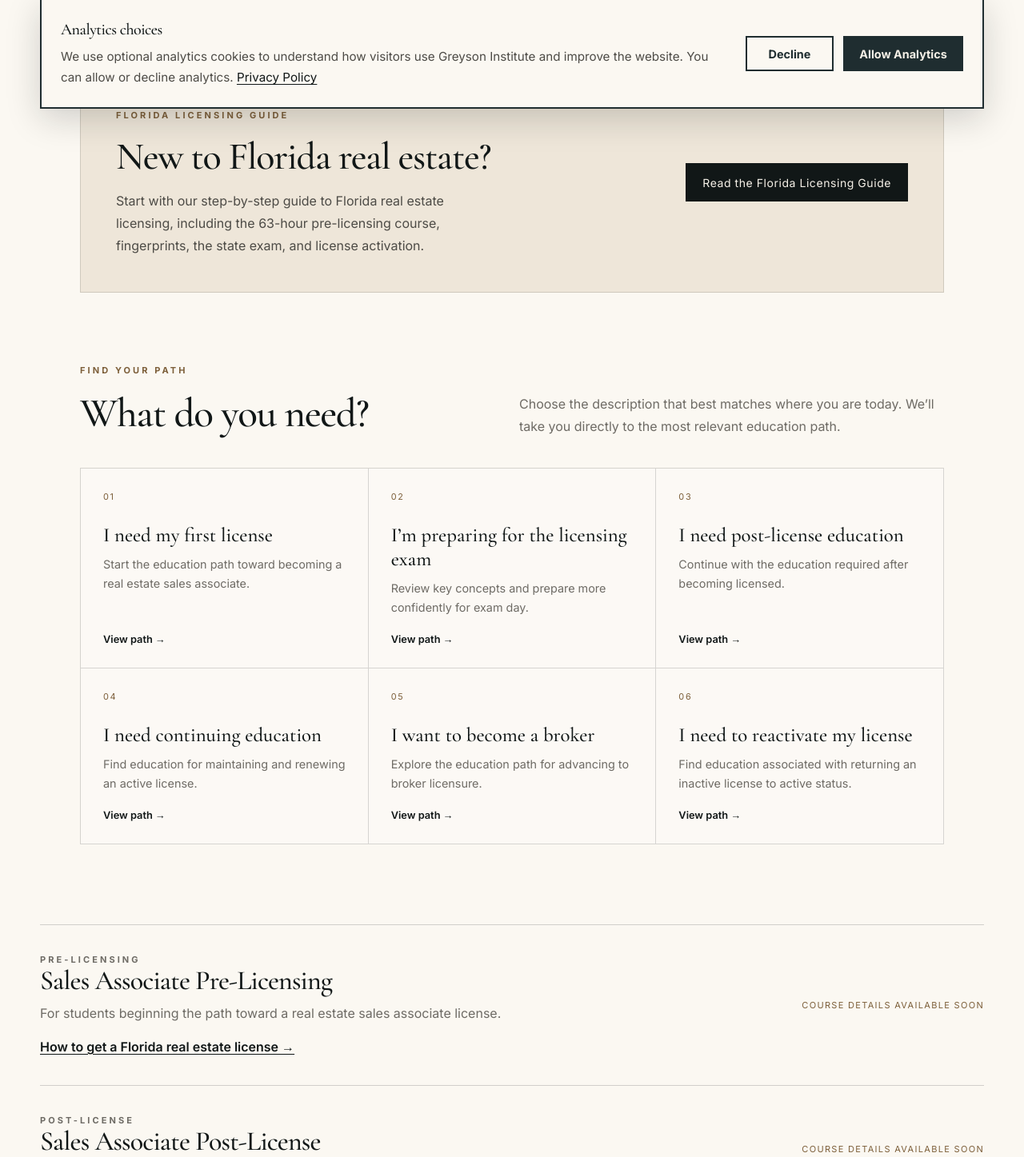
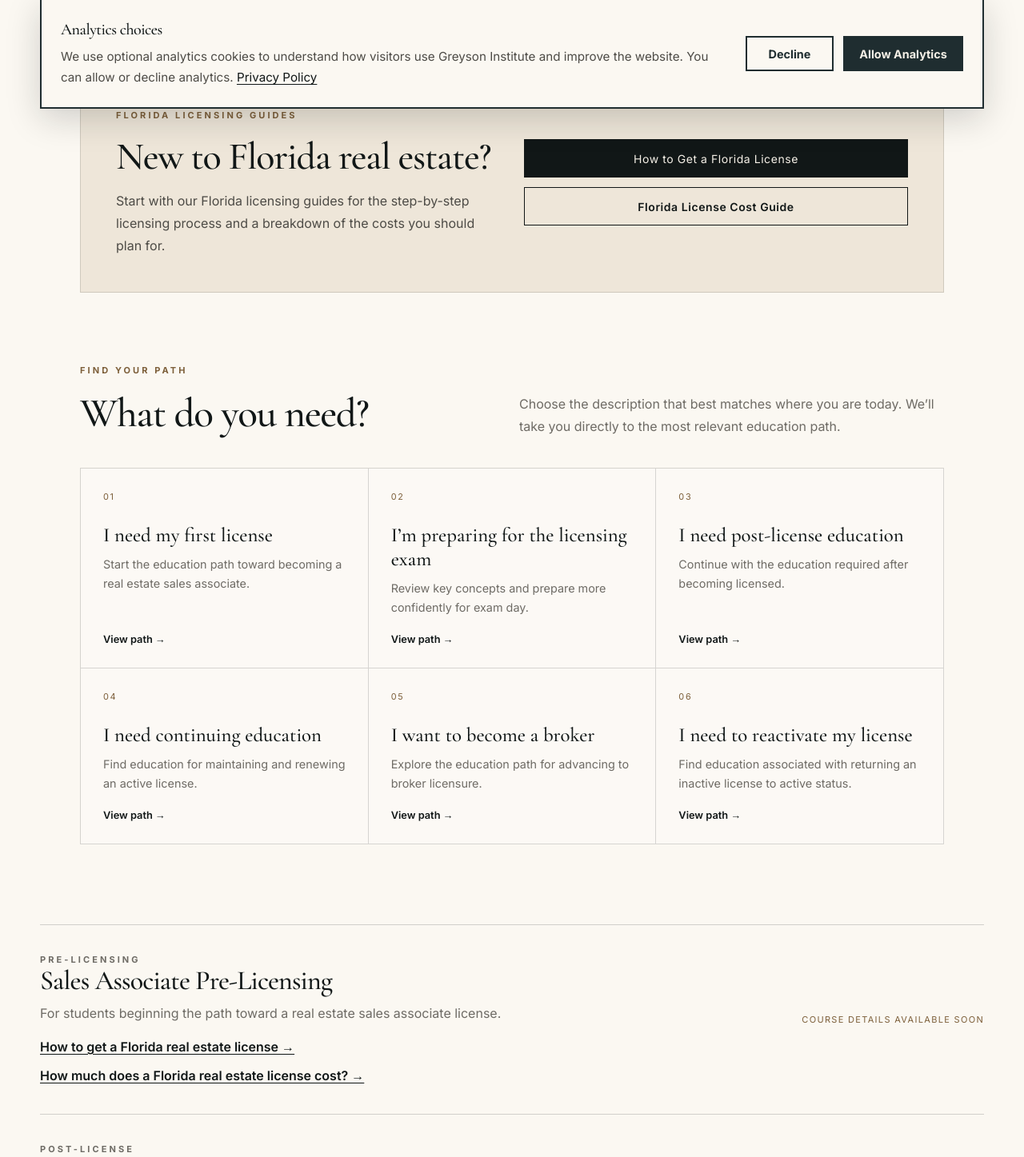
Before and after one commit to BrianLook/Greyson-Institute-Website, a Next.js app: page /courses in a window 1280 px wide. Shown: the part 640-2087 px from the top of the page at 80% size. Built offline with nearby package versions, Linux system fonts and the light colour scheme; grey boxes are pictures that could not be loaded.

Commit message:
Link Courses page to both Florida guides

```diff
--- a/app/courses/page.tsx
+++ b/app/courses/page.tsx
@@ -163,7 +163,7 @@ export default function CoursesPage() {
           }}
         >
           <div style={{ minWidth: 0 }}>
-            <p className="eyebrow">FLORIDA LICENSING GUIDE</p>
+            <p className="eyebrow">FLORIDA LICENSING GUIDES</p>
 
             <h2
               style={{
@@ -182,17 +182,17 @@ export default function CoursesPage() {
                 maxWidth: "650px",
               }}
             >
-              Start with our step-by-step guide to Florida real estate
-              licensing, including the 63-hour pre-licensing course,
-              fingerprints, the state exam, and license activation.
+              Start with our Florida licensing guides for the step-by-step
+              licensing process and a breakdown of the costs you should plan
+              for.
             </p>
           </div>
 
           <div
             style={{
-              display: "flex",
-              justifyContent: "flex-end",
-              alignItems: "center",
+              display: "grid",
+              gap: "12px",
+              justifyItems: "stretch",
               minWidth: 0,
             }}
           >
@@ -205,7 +205,25 @@ export default function CoursesPage() {
                 textAlign: "center",
               }}
             >
-              Read the Florida Licensing Guide
+              How to Get a Florida License
+            </Link>
+
+            <Link
+              href="/how-much-does-a-florida-real-estate-license-cost"
+              style={{
+                minHeight: "48px",
+                padding: "0 20px",
+                border: "1px solid #111717",
+                display: "inline-flex",
+                alignItems: "center",
+                justifyContent: "center",
+                fontSize: "14px",
+                fontWeight: 600,
+                letterSpacing: "0.04em",
+                textAlign: "center",
+              }}
+            >
+              Florida License Cost Guide
             </Link>
           </div>
         </div>
@@ -356,12 +374,14 @@ export default function CoursesPage() {
               <p>{course.body}</p>
 
               {course.id === "pre-licensing" && (
-                <p
+                <div
                   style={{
                     marginTop: "14px",
-                    marginBottom: 0,
+                    display: "grid",
+                    gap: "8px",
                   }}
                 >
+                  <p style={{ margin: 0 }}>
                     <Link
                       href="/how-to-get-a-florida-real-estate-license"
                       style={{
@@ -374,6 +394,21 @@ export default function CoursesPage() {
                       How to get a Florida real estate license →
                     </Link>
                   </p>
+
+                  <p style={{ margin: 0 }}>
+                    <Link
+                      href="/how-much-does-a-florida-real-estate-license-cost"
+                      style={{
+                        textDecoration: "underline",
+                        textUnderlineOffset: "3px",
+                        fontWeight: 600,
+                        color: "#111717",
+                      }}
+                    >
+                      How much does a Florida real estate license cost? →
+                    </Link>
+                  </p>
+                </div>
               )}
             </div>
 
```
Lines whose indentation alone changed are shown as unchanged.
